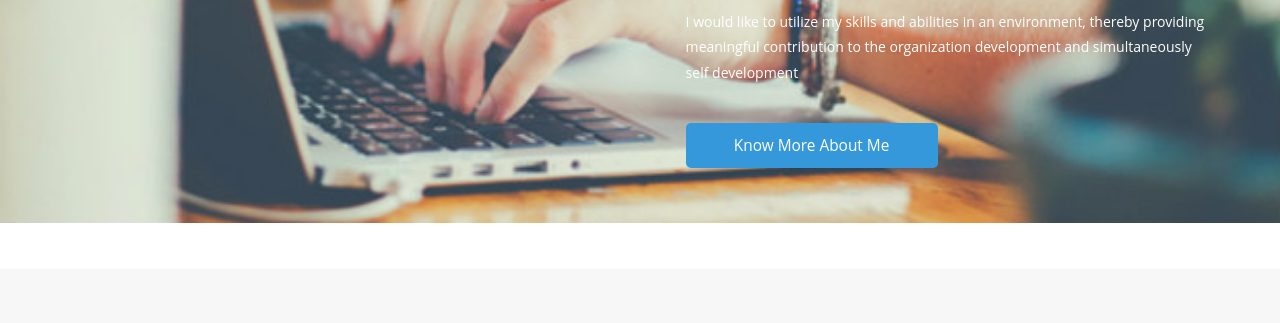
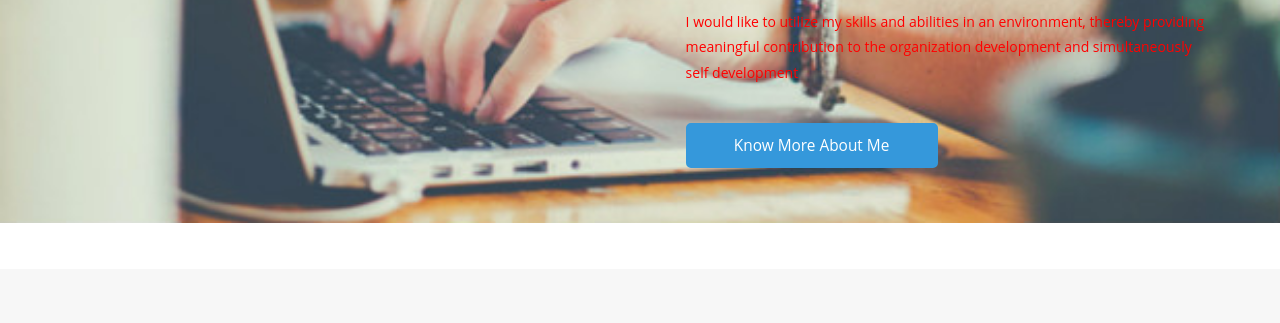
Before and after one commit to Praba16/Praba16.gitup.io, a plain HTML site: page index.html in a window 1280 px wide. Shown: the part 331-654 px from the top of the page. Drawn offline with Linux system fonts and the light colour scheme; files whose address does not match are found by name.

Commit message:
Update index.html

```diff
--- a/index.html
+++ b/index.html
@@ -154,7 +154,7 @@ Smartphone Compatible web template, free webdesigns for Nokia, Samsung, LG, Sony
 			 <div class="banner-info" style="padding-top:50px;padding-bottom:10px">
 				 <h2 style="color:red">Prabavathy S</h2>
 				<h3 style="color:red">Inspire to become a good developer</h3>
-				 <p>I would like to utilize my skills and abilities in an environment, thereby providing meaningful
+				 <p style="color:red">I would like to utilize my skills and abilities in an environment, thereby providing meaningful
 				contribution to the organization development and simultaneously self development
 </p>
 				 <a href="#about" class='scroll'>Know More About Me</a>
```
